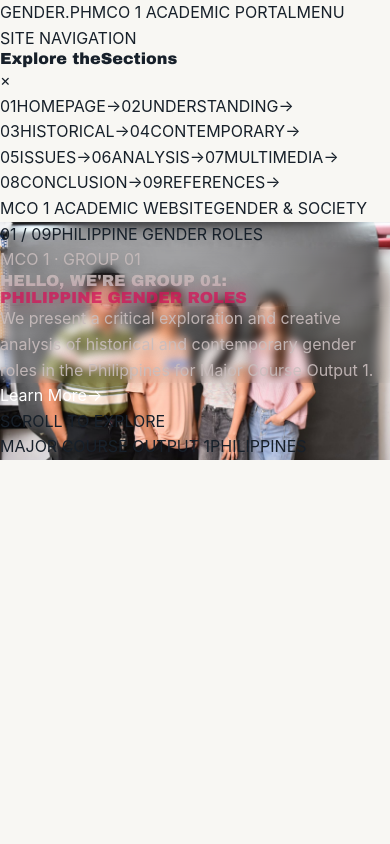
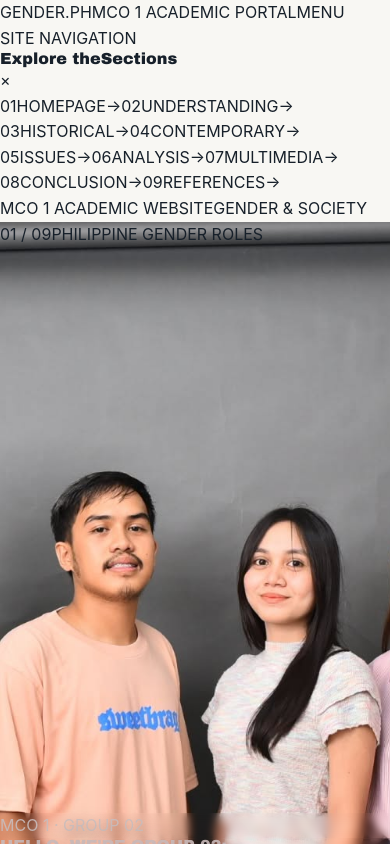
Before and after one commit to dominicraz1122-blip/Gender-Roles-MCO1, a React (Vite) app: page / in a window 390 px wide. Shown: the top 844 px of the page. Built offline with nearby package versions, Linux system fonts and the light colour scheme; the HTML template or start-up script is replaced by a standard one.

Commit message:
Add responsive mobile font scaling and disable hover locks for touch screens

```diff
--- a/src/sections/Hero.jsx
+++ b/src/sections/Hero.jsx
@@ -25,7 +25,10 @@ export default function Hero({ scrollToSection }) {
   }, []);
 
   return (
-    <section id="home" className="hero-exhibition relative overflow-hidden">
+    <section
+      id="home"
+      className="hero-exhibition relative w-full h-screen overflow-hidden flex flex-col justify-end m-0 p-0"
+    >
       {/* Background image slideshow */}
       {heroImages.map((img, index) => (
         <div
@@ -62,8 +65,11 @@ export default function Hero({ scrollToSection }) {
         </span>
       </div>
 
-      {/* Main content with liquid glass text effect */}
-      <div className="hero-exhibition__container relative z-10">
+      {/* Main content container */}
+      <div
+        className="hero-exhibition__container relative z-10"
+        style={{ marginTop: 'auto', paddingTop: '6rem', paddingBottom: '2.5rem' }}
+      >
         <div
           className="hero-exhibition__content text-white"
           style={{
@@ -82,22 +88,22 @@ export default function Hero({ scrollToSection }) {
               backdropFilter: 'blur(4px)',
             }}
           >
-            MCO 1 · GROUP 01
+            MCO 1 · GROUP 02
           </div>
 
           <h1
             className="hero-exhibition__title font-black uppercase"
             style={{
-              color: 'rgba(201, 189, 189, 0.9)', // Semi-transparent glass look
+              color: 'rgba(201, 189, 189, 0.9)',
               textShadow: '0 8px 32px rgba(0, 0, 0, 0.5)',
               backdropFilter: 'blur(4px)',
             }}
           >
-            HELLO, WE'RE GROUP 01:
+            HELLO, WE'RE GROUP 02:
             <br />
             <span
               style={{
-                color: 'rgba(212, 20, 90, 0.75)', // Translucent liquid pink accent
+                color: 'rgba(212, 20, 90, 0.75)',
                 textShadow: '0 0 20px rgba(212, 20, 90, 0.5)'
               }}
             >
```
